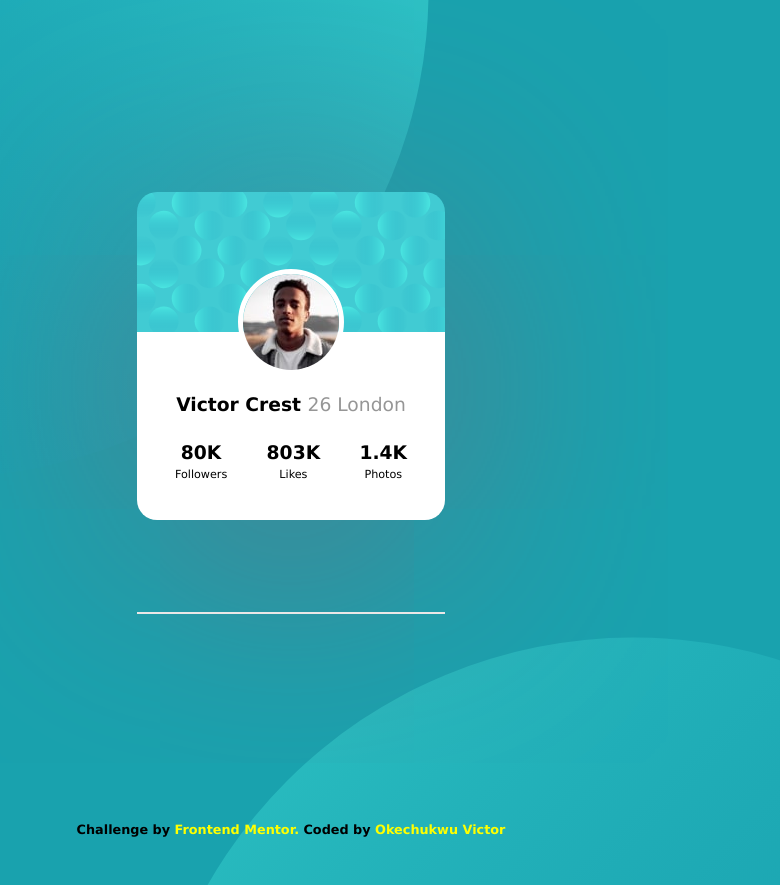
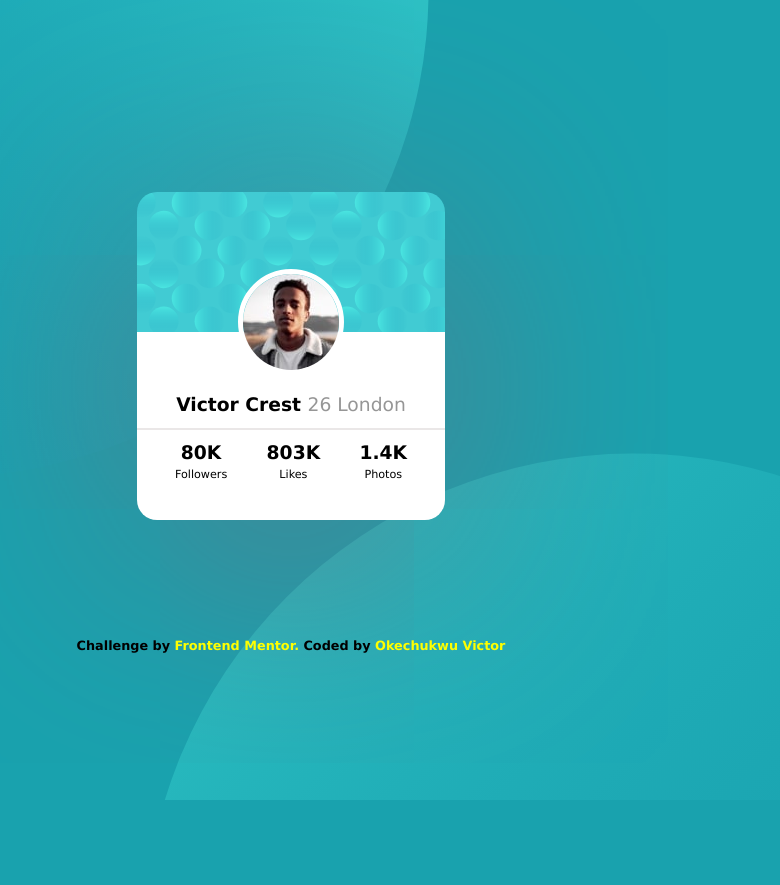
Before and after one commit to covstar/profile-card-component-solution, a plain HTML site: page index.html in a window 1280 px wide. Shown: the whole page, without its empty margins (349-1129 px from the left). After the commit the page ends 800 px from the top, so only its background shows below. Drawn offline with Linux system fonts and the light colour scheme.

Commit message:
Update styles.css

```diff
--- a/styles.css
+++ b/styles.css
@@ -49,7 +49,7 @@ span{
      font-weight: 400;
 }
 hr{
-    margin-top: 30%;
+    margin-top: -30%;
     color: #eae7e7;
     border: .1px solid;
 }
```
